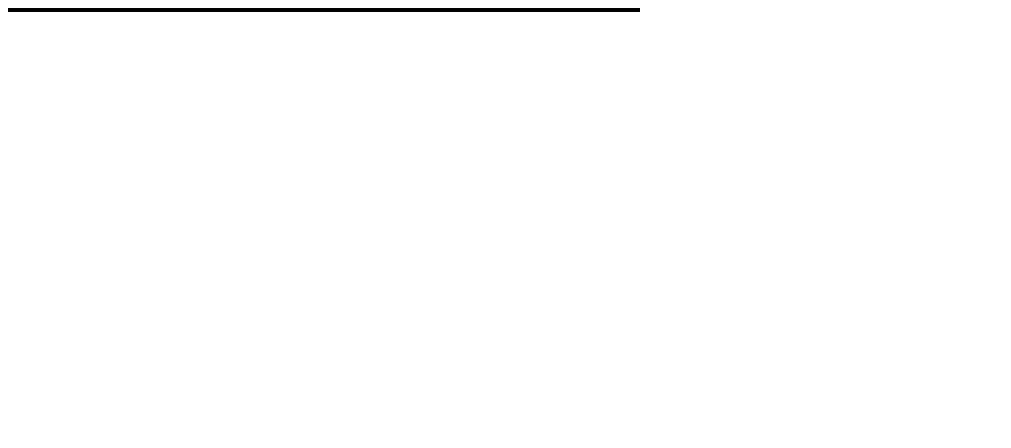
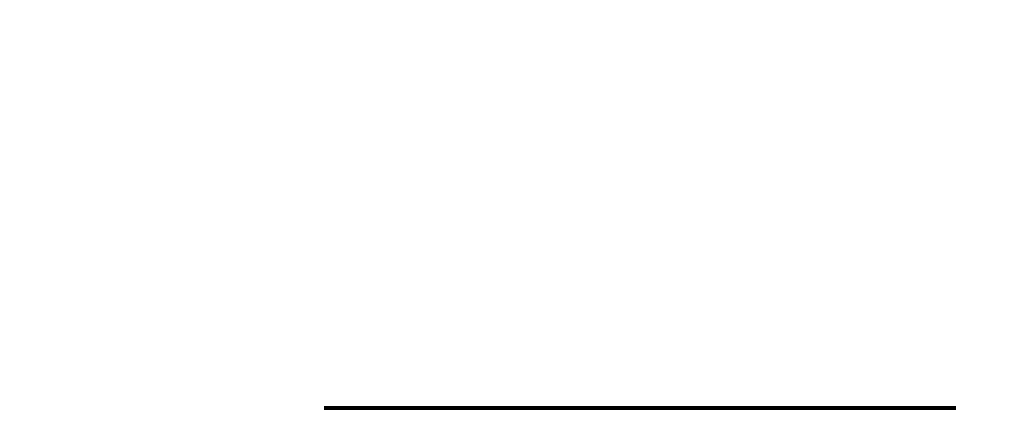
Before and after one commit to E-David/color-clock, a plain HTML site: page index.html in a window 1280 px wide. Shown: the whole page, without its empty margins (0-1011 px from the left). Drawn offline with Linux system fonts and the light colour scheme.

Commit message:
specifying font size

```diff
--- a/styles/style.css
+++ b/styles/style.css
@@ -11,10 +11,15 @@
 
 .clock-interface {
 	width: 50%;
-	font-size: 72px;
-	position: absolute;
-	top: 0;
-	left: 0;
-	transform: translate(50% 50%);
-	border: 2px solid black;
+    font-size: 72px;
+    position: absolute;
+    top: 50%;
+    left: 50%;
+    transform: translate(-50%, -50%);
+    border: 2px solid black;
 }
+
+.clock-display p {
+	color: black;
+	font-size: 1em;
+}
```
